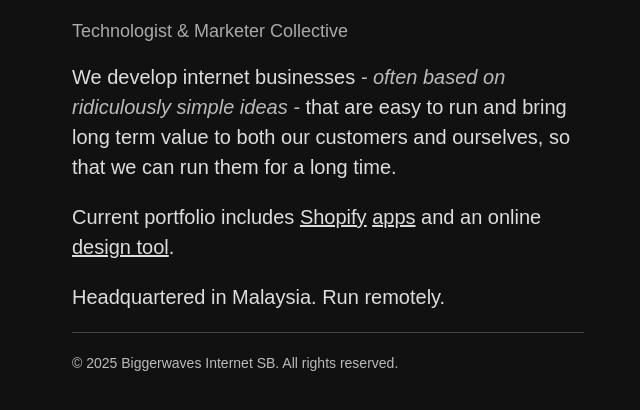
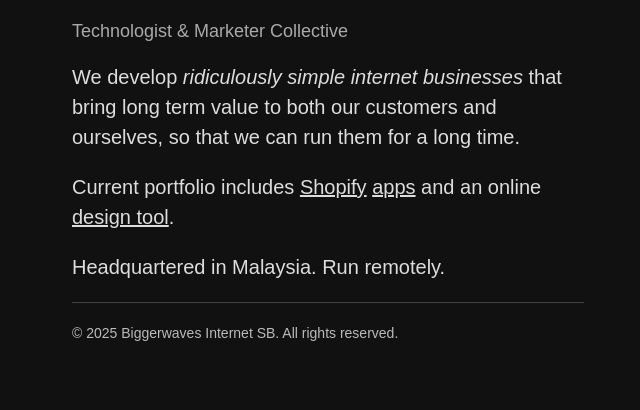
Before and after one commit to choongwho/biggerwaves, a plain HTML site: page index.html in a window 1280 px wide. Shown: the part 180-590 px from the top of the page, without its empty margins (312-952 px from the left). Drawn offline with Linux system fonts and the light colour scheme.

Commit message:
Update index.html

```diff
--- a/index.html
+++ b/index.html
@@ -73,7 +73,7 @@
         <img src="logo-bwi-white.png" alt="Logo">
 
         <h2>Technologist & Marketer Collective</h2>
-        <p>We develop internet businesses <i style="color: #bbb;">- often based on ridiculously simple ideas -</i> that are easy to run and bring long term value to both our customers and ourselves, so that we can run them for a long time.</p>
+        <p>We develop <i>ridiculously simple internet businesses</i> that bring long term value to both our customers and ourselves, so that we can run them for a long time.</p>
         <p>Current portfolio includes <a href="https://apps.shopify.com/blog-post-article-tag-filter" target="_blank">Shopify</a> <a href="https://apps.shopify.com/file-search-bar-download" target="_blank">apps</a> and an online <a href="https://addlensflare.com/" target="_blank">design tool</a>.</p>
         <p>Headquartered in Malaysia. Run remotely.</p>
         <hr>
```
